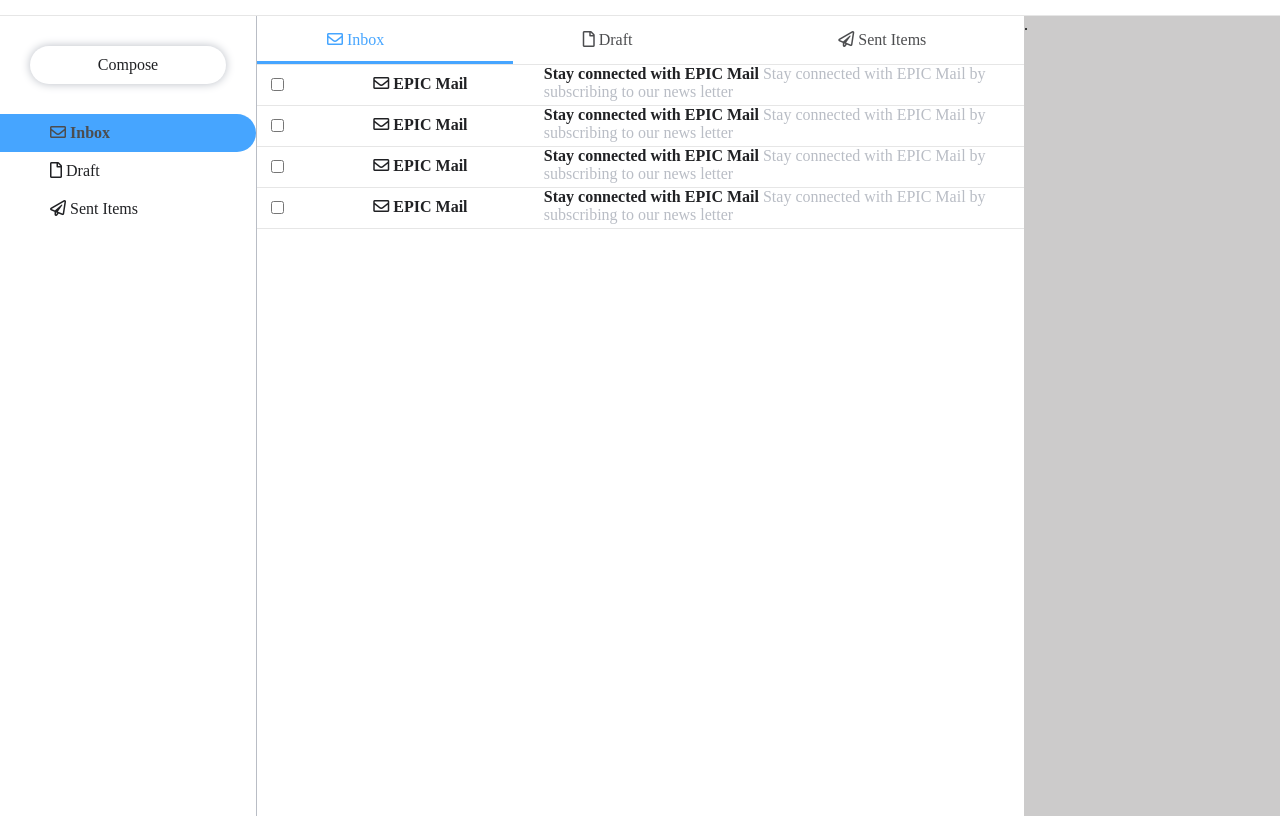
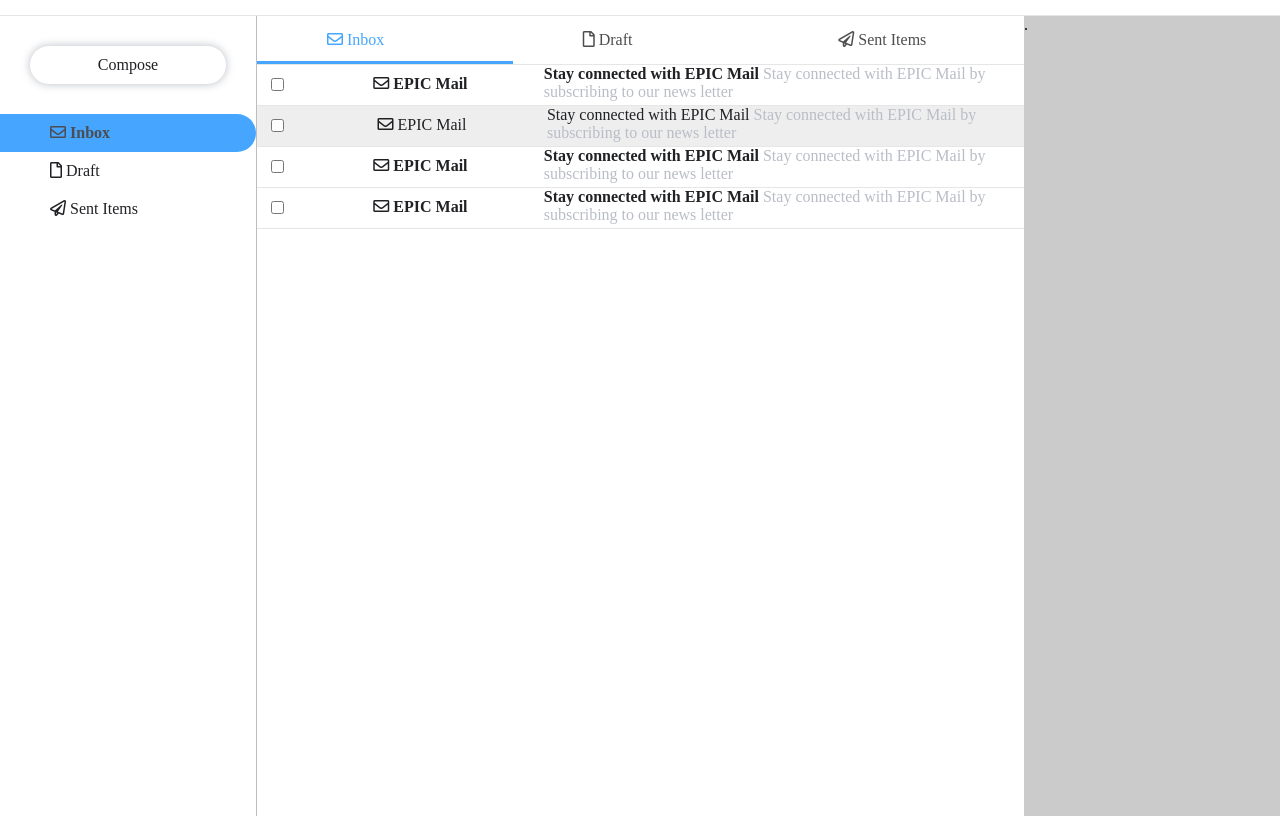
Before and after one commit to nnyves/EPIC-Mail, a plain HTML site: page html/dashboard.html in a window 1280 px wide. Shown: the part 55-871 px from the top of the page. Drawn offline with Linux system fonts and the light colour scheme.

Commit message:
[Bug #164539398] Differantiated read from unreaded message

```diff
--- a/css/main.css
+++ b/css/main.css
@@ -143,3 +143,9 @@
 .mail-item .mail-details b{
     color:  #202124
 }
+.read{
+    background: #eeeeee;
+}
+.read .mail-title,.read .mail-details b{
+    font-weight: 100;
+}
--- a/html/dashboard.html
+++ b/html/dashboard.html
@@ -64,7 +64,7 @@
                 </div>
                 <!-- End Single Mail-->
                 <!-- Single Mail-->
-                <div class="mail-item">
+                <div class="mail-item read">
                         <div class="checkbox">
                             <input type="checkbox">
                         </div>
```
